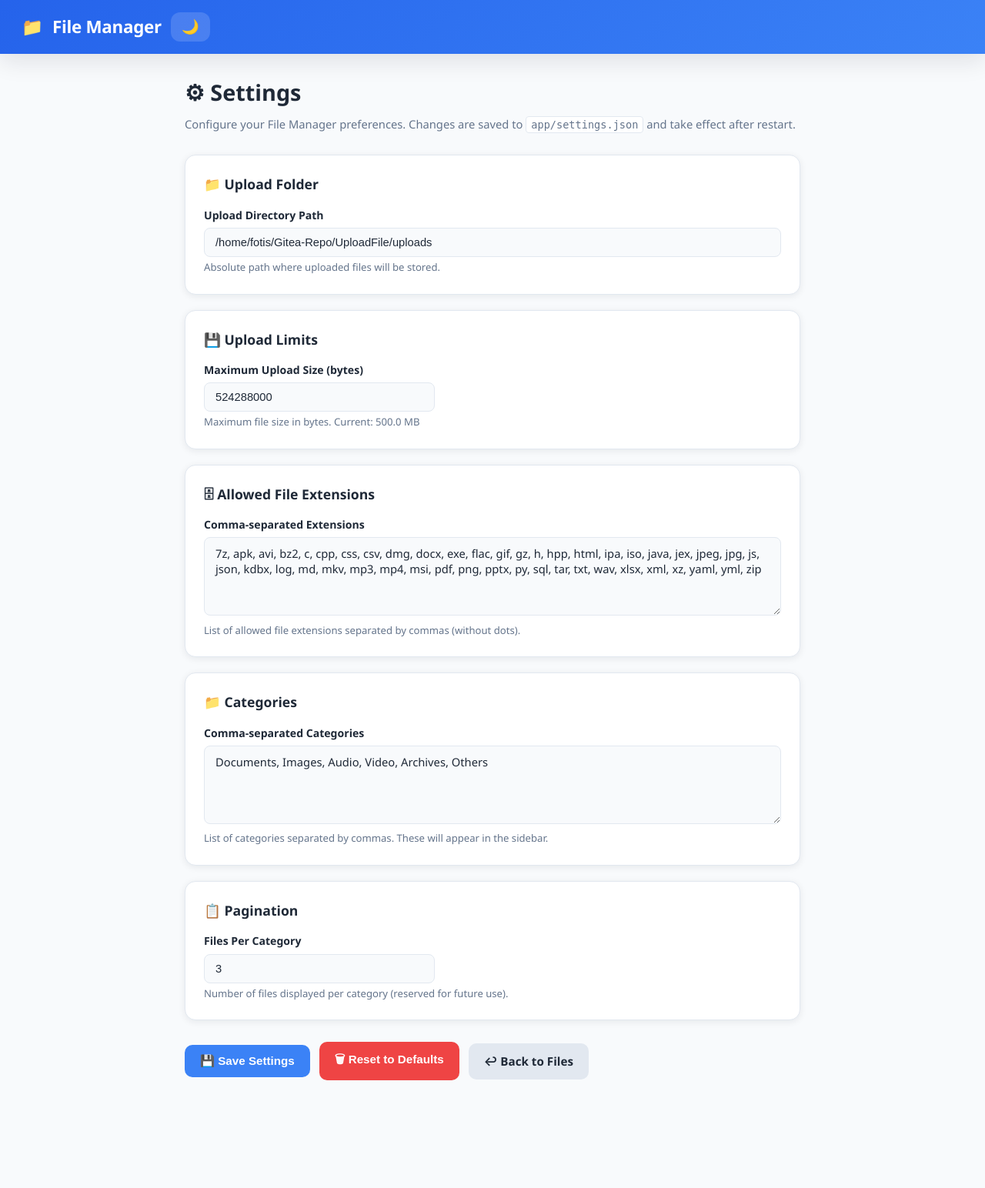
After one commit to ftsiadimos/Upload_File, a Flask app: page /settings in a window 1280 px wide. The commit adds this page. Shown: the whole page at 77% size. Run offline with Flask 3, Linux system fonts and the light colour scheme.

Commit message:
feat: add settings page and configuration management for file upload preferences

```diff
--- a/app/routes.py
+++ b/app/routes.py
@@ -5,7 +5,7 @@ from flask import Blueprint, flash, redirect, render_template, request, send_fro
 from math import ceil
 from werkzeug.utils import secure_filename
 
-from .config import Config
+from .config import Config, save_settings, reset_settings
 from .utils import allowed_file, format_bytes, get_disk_usage, get_file_path, list_uploaded_files, load_custom_categories, save_custom_categories
 
 upload_bp = Blueprint("upload", __name__)
@@ -69,6 +69,7 @@ def index():
         app_version=version,
         disk_usage=disk,
         format_bytes=format_bytes,
+        per_page=Config.PAGINATION_PER_CATEGORY,
     )
 
 
@@ -293,6 +294,96 @@ def delete_category(name):
     return redirect(url_for("upload.index"))
 
 
+@upload_bp.route("/settings", methods=["GET"])
+def settings_page():
+    """Render the settings page with current configuration."""
+    return render_template(
+        "settings.html",
+        upload_folder=Config.UPLOAD_FOLDER,
+        max_content_length=Config.MAX_CONTENT_LENGTH,
+        allowed_extensions=sorted(Config.ALLOWED_EXTENSIONS),
+        categories=Config.CATEGORIES,
+        pagination=Config.PAGINATION_PER_CATEGORY,
+    )
+
+
+@upload_bp.route("/settings/save", methods=["POST"])
+def settings_save():
+    """Save updated settings."""
+    upload_folder = request.form.get("upload_folder", "").strip()
+    max_content_length_str = request.form.get("max_content_length", "").strip()
+    allowed_extensions = request.form.get("allowed_extensions", "").strip()
+    categories = request.form.get("categories", "").strip()
+    pagination_str = request.form.get("pagination", "").strip()
+
+    # Validate upload folder
+    if not upload_folder:
+        flash("Upload folder cannot be empty.", "error")
+        return redirect(url_for("upload.settings_page"))
+
+    # Validate max content length
+    try:
+        max_content_length = int(max_content_length_str) if max_content_length_str else Config.MAX_CONTENT_LENGTH
+        if max_content_length < 1024:
+            flash("Maximum content length must be at least 1024 bytes.", "error")
+            return redirect(url_for("upload.settings_page"))
+    except ValueError:
+        flash("Invalid maximum content length value.", "error")
+        return redirect(url_for("upload.settings_page"))
+
+    # Parse allowed extensions
+    if allowed_extensions:
+        ext_set = {ext.strip().lower() for ext in allowed_extensions.split(",") if ext.strip()}
+    else:
+        ext_set = set()
+
+    if not ext_set:
+        flash("At least one allowed file extension is required.", "error")
+        return redirect(url_for("upload.settings_page"))
+
+    # Parse categories
+    if categories:
+        cat_list = [cat.strip() for cat in categories.split(",") if cat.strip()]
+    else:
+        cat_list = Config.CATEGORIES
+
+    # Validate pagination
+    try:
+        pagination = int(pagination_str) if pagination_str else Config.PAGINATION_PER_CATEGORY
+        if pagination < 1:
+            flash("Pagination must be at least 1.", "error")
+            return redirect(url_for("upload.settings_page"))
+    except ValueError:
+        flash("Invalid pagination value.", "error")
+        return redirect(url_for("upload.settings_page"))
+
+    # Save settings
+    save_settings({
+        "UPLOAD_FOLDER": upload_folder,
+        "MAX_CONTENT_LENGTH": max_content_length,
+        "ALLOWED_EXTENSIONS": ext_set,
+        "CATEGORIES": cat_list,
+        "PAGINATION_PER_CATEGORY": pagination,
+    })
+
+    flash("Settings saved successfully. Changes will take effect after restart.", "success")
+    return redirect(url_for("upload.settings_page"))
+
+
+@upload_bp.route("/settings/reset", methods=["POST"])
+def settings_reset():
+    """Reset settings to defaults."""
+    reset_settings()
+    Config._settings = Config._load_settings()
+    Config.UPLOAD_FOLDER = Config._settings["UPLOAD_FOLDER"]
+    Config.MAX_CONTENT_LENGTH = Config._settings["MAX_CONTENT_LENGTH"]
+    Config.ALLOWED_EXTENSIONS = Config._settings["ALLOWED_EXTENSIONS"]
+    Config.CATEGORIES = Config._settings["CATEGORIES"]
+    Config.PAGINATION_PER_CATEGORY = Config._settings["PAGINATION_PER_CATEGORY"]
+    flash("Settings reset to defaults.", "success")
+    return redirect(url_for("upload.settings_page"))
+
+
 def render_error_page(code, title, message):
     version = VERSION_FILE.read_text(encoding="utf-8").strip() if VERSION_FILE.exists() else "unknown"
     return render_template("error.html", code=code, title=title, message=message), code
--- /dev/null
+++ b/app/settings.json
@@ -0,0 +1,61 @@
+{
+  "UPLOAD_FOLDER": "/home/fotis/Gitea-Repo/UploadFile/uploads",
+  "MAX_CONTENT_LENGTH": 524288000,
+  "ALLOWED_EXTENSIONS": [
+    "7z",
+    "apk",
+    "avi",
+    "bz2",
+    "c",
+    "cpp",
+    "css",
+    "csv",
+    "dmg",
+    "docx",
+    "exe",
+    "flac",
+    "gif",
+    "gz",
+    "h",
+    "hpp",
+    "html",
+    "ipa",
+    "iso",
+    "java",
+    "jex",
+    "jpeg",
+    "jpg",
+    "js",
+    "json",
+    "kdbx",
+    "log",
+    "md",
+    "mkv",
+    "mp3",
+    "mp4",
+    "msi",
+    "pdf",
+    "png",
+    "pptx",
+    "py",
+    "sql",
+    "tar",
+    "txt",
+    "wav",
+    "xlsx",
+    "xml",
+    "xz",
+    "yaml",
+    "yml",
+    "zip"
+  ],
+  "CATEGORIES": [
+    "Documents",
+    "Images",
+    "Audio",
+    "Video",
+    "Archives",
+    "Others"
+  ],
+  "PAGINATION_PER_CATEGORY": 3
+}
--- a/app/static/styles.css
+++ b/app/static/styles.css
@@ -848,6 +848,146 @@ td a:hover { text-decoration: underline; }
 [data-theme="dark"] .clear-search:hover {
   color: #f87171;
 }
+
+/* ── Settings page ─────────────────────────────────────── */
+.settings-container {
+  max-width: 800px;
+  margin: 0 auto;
+}
+.settings-header {
+  margin-bottom: 28px;
+}
+.settings-header h2 {
+  font-size: 1.8rem;
+  font-weight: 700;
+  margin: 0 0 8px;
+  color: var(--text);
+}
+.settings-subtitle {
+  font-size: .92rem;
+  color: var(--muted);
+  margin: 0;
+  line-height: 1.6;
+}
+.settings-subtitle code {
+  background: var(--panel);
+  border: 1px solid var(--border);
+  padding: 2px 6px;
+  border-radius: 4px;
+  font-size: .85rem;
+}
+.settings-form {
+  display: flex;
+  flex-direction: column;
+  gap: 20px;
+}
+.settings-card {
+  background: var(--panel);
+  border: 1px solid var(--border);
+  border-radius: var(--radius);
+  box-shadow: var(--shadow-sm);
+  padding: 24px;
+}
+.settings-card h3 {
+  font-size: 1.1rem;
+  font-weight: 700;
+  margin: 0 0 16px;
+  color: var(--text);
+}
+.form-group {
+  margin-bottom: 16px;
+}
+.form-group:last-child {
+  margin-bottom: 0;
+}
+.form-group label {
+  display: block;
+  font-size: .88rem;
+  font-weight: 600;
+  color: var(--text);
+  margin-bottom: 6px;
+}
+.form-input {
+  width: 100%;
+  border: 1px solid var(--border);
+  border-radius: 8px;
+  padding: 10px 14px;
+  font-size: .92rem;
+  background: var(--bg);
+  color: var(--text);
+  transition: border-color .15s, box-shadow .15s;
+}
+.form-input:focus {
+  outline: none;
+  border-color: var(--accent);
+  box-shadow: 0 0 0 3px rgba(59, 130, 246, 0.15);
+}
+.form-input-sm {
+  max-width: 300px;
+}
+.form-textarea {
+  width: 100%;
+  border: 1px solid var(--border);
+  border-radius: 8px;
+  padding: 10px 14px;
+  font-size: .92rem;
+  font-family: "Segoe UI", system-ui, monospace;
+  background: var(--bg);
+  color: var(--text);
+  resize: vertical;
+  transition: border-color .15s, box-shadow .15s;
+}
+.form-textarea:focus {
+  outline: none;
+  border-color: var(--accent);
+  box-shadow: 0 0 0 3px rgba(59, 130, 246, 0.15);
+}
+.form-hint {
+  display: block;
+  font-size: .82rem;
+  color: var(--muted);
+  margin-top: 4px;
+}
+.settings-actions {
+  display: flex;
+  flex-wrap: wrap;
+  gap: 12px;
+  align-items: center;
+  padding: 8px 0;
+}
+.settings-actions .btn {
+  padding: 12px 20px;
+  font-size: .95rem;
+}
+.btn-danger {
+  background: var(--danger);
+  color: #fff;
+}
+.btn-danger:hover {
+  background: var(--success-dk);
+}
+.btn-secondary {
+  background: var(--border);
+  color: var(--text);
+  text-decoration: none;
+  display: inline-flex;
+  align-items: center;
+  gap: 6px;
+  border-radius: 10px;
+  padding: 12px 20px;
+  font-size: .95rem;
+  font-weight: 700;
+  cursor: pointer;
+  transition: background .15s, transform .15s;
+  white-space: nowrap;
+  border: none;
+}
+.btn-secondary:hover {
+  background: #cbd5e1;
+  transform: translateY(-1px);
+}
+
+/* ── Dark theme overrides for hardcoded colors ─────────── */
 [data-theme="dark"] .btn-secondary {
   background: #334155;
   color: #e2e8f0;
--- /dev/null
+++ b/app/templates/settings.html
@@ -0,0 +1,91 @@
+{% extends "base.html" %}
+
+{% block title %}Settings - File Manager{% endblock %}
+
+{% block content %}
+  <div class="page">
+
+    {% with messages = get_flashed_messages(with_categories=true) %}
+      {% if messages %}
+        <div class="flash-list">
+          {% for category, msg in messages %}
+            <div class="flash-msg {{ category }}">
+              <span>{{ msg }}</span>
+              <button class="flash-close" aria-label="Close message">&#xd7;</button>
+            </div>
+          {% endfor %}
+        </div>
+      {% endif %}
+    {% endwith %}
+
+    <div class="settings-container">
+      <div class="settings-header">
+        <h2>&#9881; Settings</h2>
+        <p class="settings-subtitle">Configure your File Manager preferences. Changes are saved to <code>app/settings.json</code> and take effect after restart.</p>
+      </div>
+
+      <form method="POST" action="{{ url_for('upload.settings_save') }}" class="settings-form">
+
+        <!-- Upload Folder -->
+        <div class="settings-card">
+          <h3>&#128193; Upload Folder</h3>
+          <div class="form-group">
+            <label for="upload_folder">Upload Directory Path</label>
+            <input type="text" id="upload_folder" name="upload_folder" value="{{ upload_folder }}" class="form-input" placeholder="/path/to/uploads" />
+            <span class="form-hint">Absolute path where uploaded files will be stored.</span>
+          </div>
+        </div>
+
+        <!-- Max Content Length -->
+        <div class="settings-card">
+          <h3>&#128190; Upload Limits</h3>
+          <div class="form-group">
+            <label for="max_content_length">Maximum Upload Size (bytes)</label>
+            <input type="number" id="max_content_length" name="max_content_length" value="{{ max_content_length }}" class="form-input form-input-sm" placeholder="524288000" />
+            <span class="form-hint">Maximum file size in bytes. Current: {{ max_content_length | int / (1024*1024) | round(0) }} MB</span>
+          </div>
+        </div>
+
+        <!-- Allowed Extensions -->
+        <div class="settings-card">
+          <h3>&#128452; Allowed File Extensions</h3>
+          <div class="form-group">
+            <label for="allowed_extensions">Comma-separated Extensions</label>
+            <textarea id="allowed_extensions" name="allowed_extensions" class="form-textarea" rows="4" placeholder="txt, pdf, png, jpg, zip, ...">{{ allowed_extensions | join(', ') }}</textarea>
+            <span class="form-hint">List of allowed file extensions separated by commas (without dots).</span>
+          </div>
+        </div>
+
+        <!-- Categories -->
+        <div class="settings-card">
+          <h3>&#128193; Categories</h3>
+          <div class="form-group">
+            <label for="categories">Comma-separated Categories</label>
+            <textarea id="categories" name="categories" class="form-textarea" rows="4" placeholder="Documents, Images, Video, ...">{{ categories | join(', ') }}</textarea>
+            <span class="form-hint">List of categories separated by commas. These will appear in the sidebar.</span>
+          </div>
+        </div>
+
+        <!-- Pagination -->
+        <div class="settings-card">
+          <h3>&#128203; Pagination</h3>
+          <div class="form-group">
+            <label for="pagination">Files Per Category</label>
+            <input type="number" id="pagination" name="pagination" value="{{ pagination }}" class="form-input form-input-sm" placeholder="5" min="1" />
+            <span class="form-hint">Number of files displayed per category (reserved for future use).</span>
+          </div>
+        </div>
+
+        <!-- Actions -->
+        <div class="settings-actions">
+          <button type="submit" class="btn btn-primary">&#128190; Save Settings</button>
+          <form method="POST" action="{{ url_for('upload.settings_reset') }}" style="display:inline;" onsubmit="return confirm('Reset all settings to defaults?')">
+            <button type="submit" class="btn btn-danger">&#128465; Reset to Defaults</button>
+          </form>
+          <a href="{{ url_for('upload.index') }}" class="btn btn-secondary">&#8617; Back to Files</a>
+        </div>
+
+      </form>
+    </div>
+  </div>
+{% endblock %}
```
Also changed, not shown: app/config.py (+63 -18 lines), app/templates/upload.html (+6 -3 lines), 1 other file.
